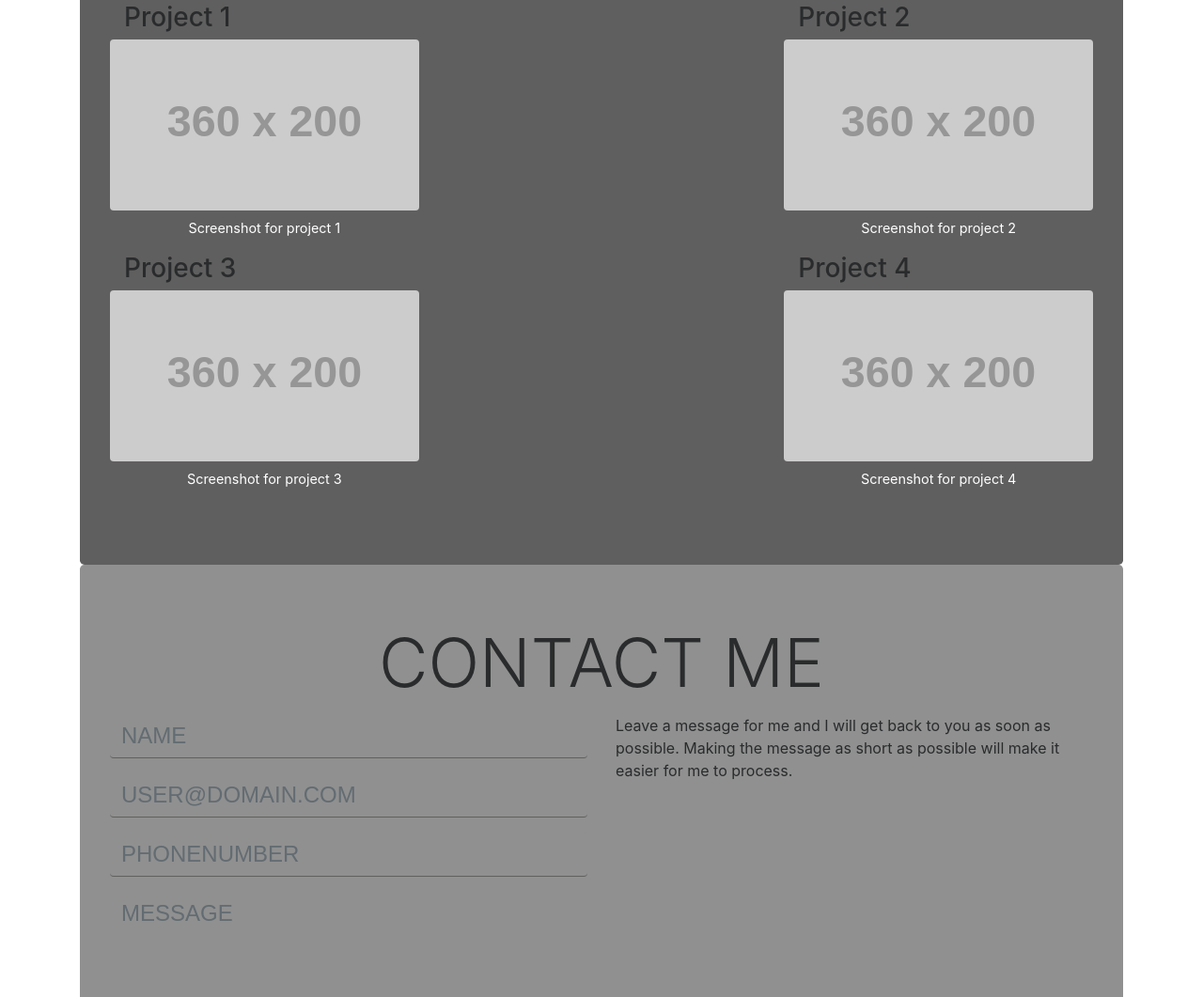
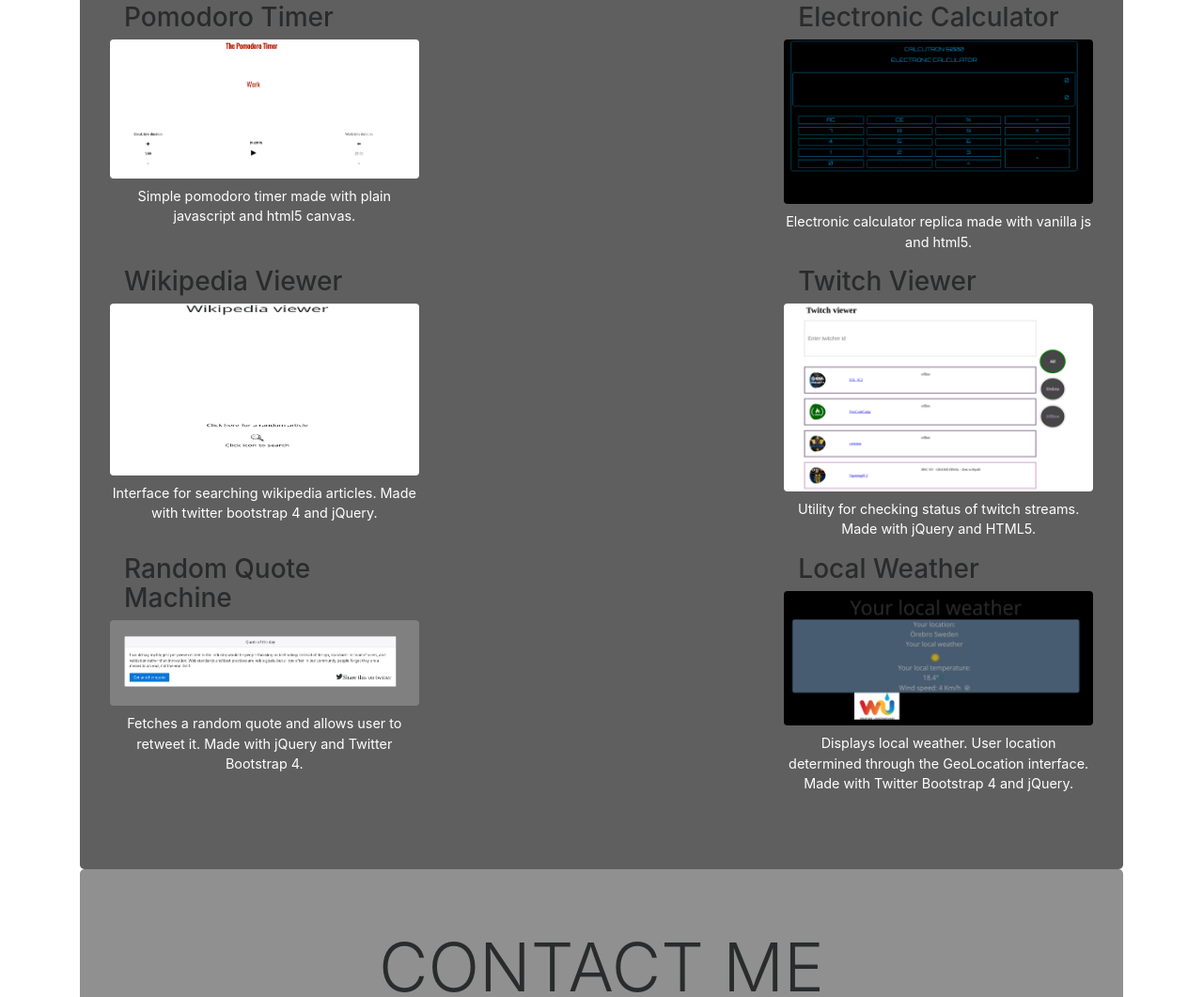
Before and after one commit to Pethaf/pethaf.github.io, a plain HTML site: page index.html in a window 1280 px wide. Shown: the part 664-1725 px from the top of the page at 94% size. Drawn offline with nearby package versions, Linux system fonts and the light colour scheme; placeholder pictures from the web are drawn by us.

Commit message:
Add screenshots and links to real projects

```diff
--- a/index.html
+++ b/index.html
@@ -41,7 +41,7 @@
     </p>
   </div>
   <div class="col-md-4">
-    <img src="http://placekitten.com.s3.amazonaws.com/homepage-samples/200/286.jpg" class="img-fluid rounded-circle" alt="a friendly kitten">
+      <img src="http://placekitten.com.s3.amazonaws.com/homepage-samples/200/286.jpg" class="img-fluid rounded-circle" alt="a friendly kitten">
     </img>
   </div>
   </div>
@@ -57,23 +57,31 @@
 <div class="row">
 <div class="col-md-4">
 <header class="col-md-12">
-  <h3> Project 1</h3>
+  <h3> Pomodoro Timer</h3>
 </header>
   <figure class="figure">
-  <img src="http://placehold.it/360x200" class="figure-img img-fluid rounded mx-auto d-bloc" alt="A screenshot for project 1">
+  <a href="https://s.codepen.io/pethaf/debug/LLGJbb/XBkGRoWxOzgA">
+  <img src="Images/Pomodoro.png"
+   class="figure-img img-fluid rounded mx-auto d-bloc"
+   alt="A screenshot for the pomodoro timer">
+</a>
   <figcaption class=" text-center figure-caption">
-    Screenshot for project 1
+    Simple pomodoro timer made with plain javascript and html5 canvas.
     </figcaption>
 </figure>
 </div>
   <div class="offset-md-4 col-md-4">
 <header class="col-md-12">
-  <h3> Project 2</h3>
+  <h3> Electronic Calculator</h3>
 </header>
     <figure class="figure">
-  <img src="http://placehold.it/360x200" class="figure-img img-fluid rounded mx-auto d-bloc" alt="A screenshot for project 2">
+  <a href="https://s.codepen.io/pethaf/debug/EXjaLo/RBAOJepvzVRr">
+  <img src="Images/Calculator.png"
+  class="figure-img img-fluid rounded mx-auto d-bloc"
+  alt="A screenshot for the electronic calculator replica">
+</a>
   <figcaption class="text-center figure-caption">
-    Screenshot for project 2
+    Electronic calculator replica made with vanilla js and html5.
     </figcaption>
 </figure>
 </div>
@@ -81,22 +89,63 @@
   <div class="row">
 <div class="col-md-4">
 <header class="col-md-12">
-  <h3> Project 3</h3>
+  <h3> Wikipedia Viewer</h3>
 </header>
   <figure class="figure">
-  <img src="http://placehold.it/360x200" class="figure-img img-fluid rounded mx-auto d-bloc" alt="A screenshot for project 3">
+  <a href="https://s.codepen.io/pethaf/debug/XRGeKz/dXAqBbnopqDk">
+  <img src="Images/Wikipedia.png"
+  class="figure-img img-fluid rounded mx-auto d-bloc"
+  alt="A screenshot for the wikipedia viewer">
+</img></a>
   <figcaption class="figure-caption text-center">
-    Screenshot for project 3
+    Interface for searching wikipedia articles.
+    Made with twitter bootstrap 4 and jQuery.
 </div>
   <div class="offset-md-4 col-md-4">
 <header class="col-md-12">
-  <h3> Project 4</h3>
+  <h3> Twitch Viewer</h3>
 </header>
     <figure class="figure">
-  <img src="http://placehold.it/360x200" class="mx-auto d-bloc figure-img img-fluid rounded" alt="A screenshot for project 4">
+  <a href="https://s.codepen.io/pethaf/debug/rmbEqP/LDAmdVWxpwnr">
+  <img src="Images/Twitch.png"
+  class="mx-auto d-bloc figure-img img-fluid rounded"
+  alt="A screenshot for project 4">
+</a>
   <figcaption class="text-center figure-caption">
-    Screenshot for project 4
+    Utility for checking status of twitch streams.
+    Made with jQuery and HTML5.
 </div>
+</div>
+<div class="row">
+  <div class="col-md-4">
+  <header class="col-md-12">
+    <h3> Random Quote Machine</h3>
+  </header>
+    <figure class="figure">
+    <a href="https://s.codepen.io/pethaf/debug/GmWeNp/gaAeYJveynQA">
+    <img src="Images/Quote.png"
+    class="figure-img img-fluid rounded mx-auto d-bloc"
+    alt="A screenshot for the wikipedia viewer">
+  </img></a>
+    <figcaption class="figure-caption text-center">
+      Fetches a random quote and allows user to retweet it.
+      Made with jQuery and Twitter Bootstrap 4.
+  </div>
+    <div class="offset-md-4 col-md-4">
+  <header class="col-md-12">
+    <h3> Local Weather</h3>
+  </header>
+      <figure class="figure">
+    <a href="https://s.codepen.io/pethaf/debug/BRRVea/mVkbGEqvaOvM">
+    <img src="Images/Weather.png"
+    class="mx-auto d-bloc figure-img img-fluid rounded"
+    alt="A screenshot for project 4">
+  </a>
+    <figcaption class="text-center figure-caption">
+    Displays local weather. User location determined through the GeoLocation
+    interface. Made with Twitter Bootstrap 4 and jQuery.
+  </div>
+
 </div>
 </div>
 </div>
@@ -112,19 +161,23 @@
     <div class="col-md-6">
 <form >
 <fieldset class="form-group">
-<input type="text" class="form-control" id="name" name="name" placeholder="Name" type="text" required>
+<input type="text" class="form-control" id="name" name="name"
+placeholder="Name" type="text" required>
 </fieldset>
 <fieldset class="form-group">
 <input type="email" class="form-control" id="email"
-name="email" placeholder="user@domain.com" type="email" required>
+       name="email" placeholder="user@domain.com" type="email" required>
 </fieldset>
 <fieldset class="form-group">
-<input type="tel" class="form-control" id="phone" name="phone" placeholder="phonenumber" required>
+<input type="tel" class="form-control" id="phone" name="phone"
+       placeholder="phonenumber" required>
 </fieldset>
 <fieldset class="form-group">
-<textarea class="input form-control" id="message" name="message" placeholder="Message" rows="5" cols="5" placeholder="Message" required></textarea>
+<textarea class="input form-control" id="message" required
+          name="message" rows="5" cols="5" placeholder="Message"></textarea>
 </fieldset>
-<button type="submit" class="btn btn-default btn-primary mx-auto" id="submit">Submit</button>
+<button type="submit"
+        class="btn btn-default btn-primary mx-auto" id="submit">Submit</button>
 </form>
 
     </div>
```
